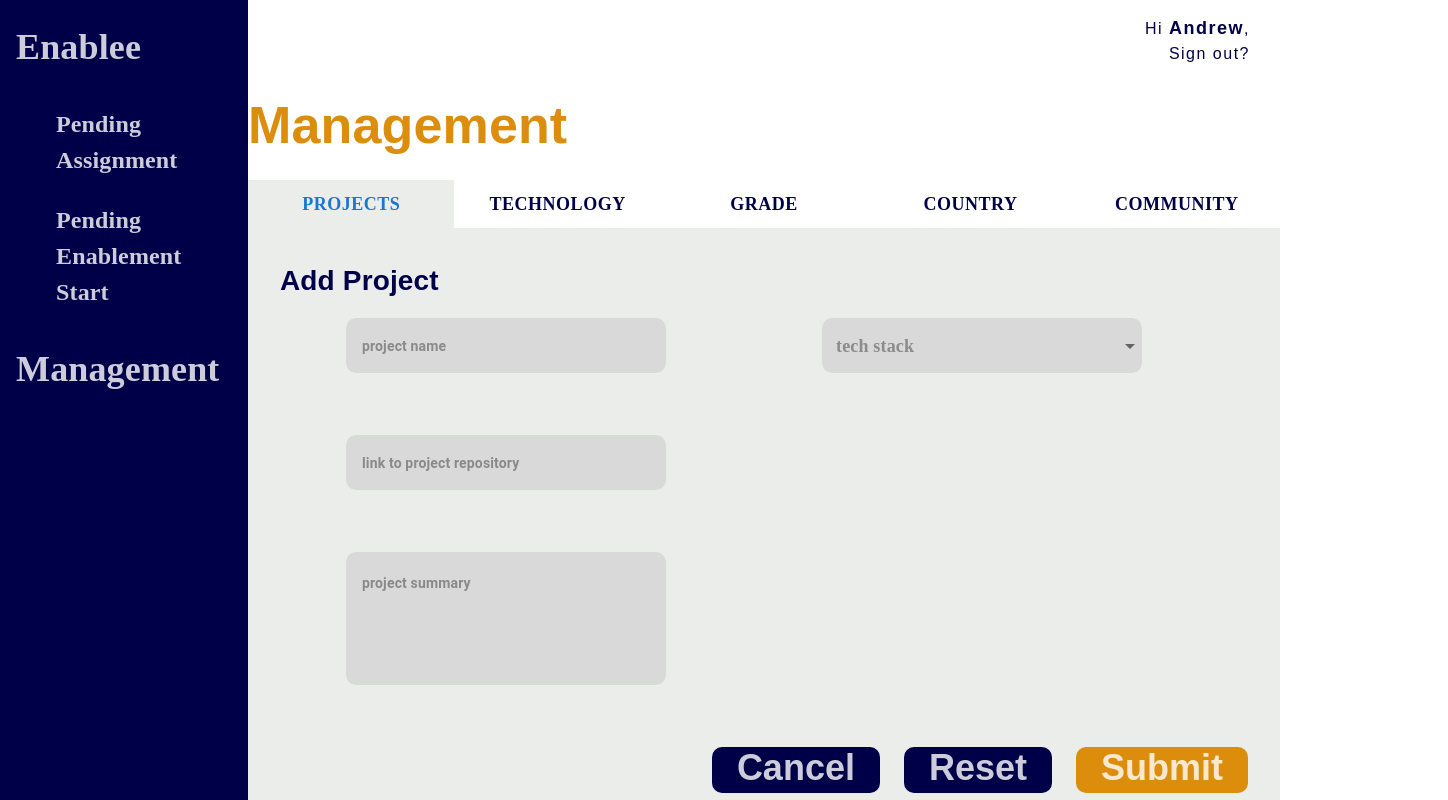
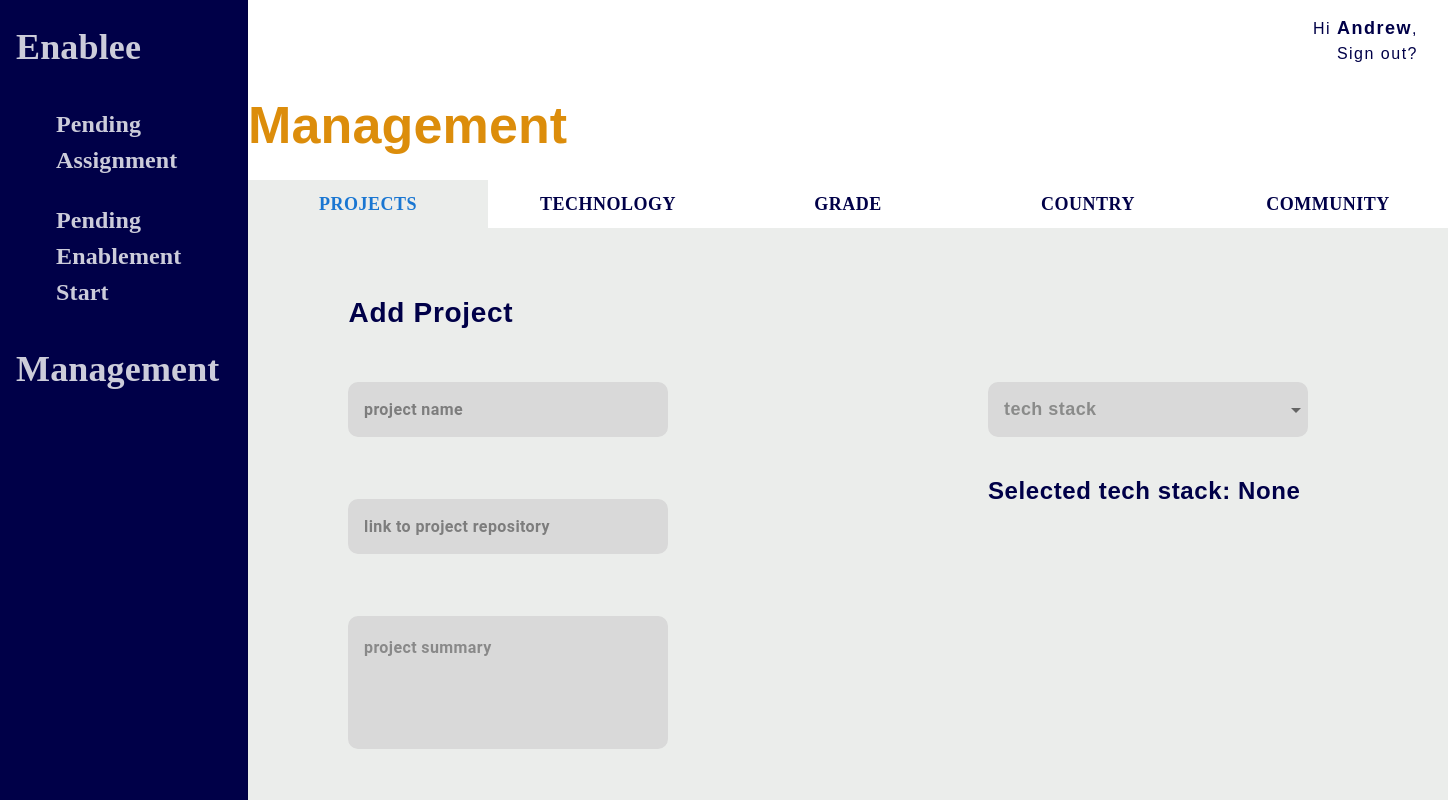
Before and after one commit to oscar-fernandez/flow-ui, a React (Vite) app: page /management in a window 1280 px wide. Shown: the top 800 px of the page, 1448 px wide, since content can reach past the window. Built offline with nearby package versions, Linux system fonts and the light colour scheme; a web font is replaced by a local one.

Commit message:
refactored form. added selected ts

```diff
--- a/src/components/FormComponent/FormComponent.css
+++ b/src/components/FormComponent/FormComponent.css
@@ -7,12 +7,20 @@
   width: 100%;
 }
 
+b {
+  color: "#8A8B8A";
+}
+
 h3 {
   color: #000048;
-  padding-top: 2rem;
-  margin-left: 2rem;
+  margin-left: auto;
+  margin-right: auto;
   font-size: 28px;
   font-weight: 900;
+  width: 66.5%;
+  letter-spacing: 0.025em;
+  padding-top: 4rem;
+  padding-bottom: 2rem;
 }
 
 .column {
@@ -68,3 +76,23 @@ option {
   font-weight: 700;
   color: #8a8b8a;
 }
+
+.placeholder {
+  font-weight: 700;
+  color: #8a8b8a;
+  font-size: large;
+  letter-spacing: 0.025em;
+}
+
+.selected-ts {
+  font-style: normal;
+  font-weight: 700;
+  font-size: 24px;
+  color: #000048;
+  margin-top: 2.25rem;
+  letter-spacing: 0.025em;
+  margin-left: auto;
+  margin-right: auto;
+  width: 80%;
+  overflow: break-word;
+}
--- a/src/components/FormComponent/FormComponent.tsx
+++ b/src/components/FormComponent/FormComponent.tsx
@@ -1,12 +1,13 @@
 import {
+  Box,
   FormControl,
-  InputLabel,
   MenuItem,
   Select,
   SelectChangeEvent,
   TextField,
 } from "@mui/material";
-import { useEffect, useState } from "react";
+import { useState } from "react";
+import ITechnology from "../../models/interfaces/ITechnology";
 import "./FormComponent.css";
 
 const inputStyle = (theme: any) => ({
@@ -21,99 +22,110 @@ const inputStyle = (theme: any) => ({
   input: {
     "&::placeholder": {
       fontWeight: "700",
-      fontSize: "14px",
+      fontSize: "16px",
+      color: "black",
+      letterSpacing: "0.025em",
+    },
+    "&:invalid": {
+      color: "red",
+      caretColor: "black",
     },
   },
   textarea: {
     "&::placeholder": {
       fontWeight: "700",
-      fontSize: "14px",
+      fontSize: "16px",
+      letterSpacing: "0.025em",
     },
   },
 });
 
 function FormComponent(props: any) {
+  const ts: ITechnology[] = [
+    { id: 0, name: "Java" },
+    { id: 1, name: "React" },
+    { id: 2, name: "SpringBoot" },
+    { id: 3, name: "Jenkins" },
+    { id: 4, name: "Docker" },
+    { id: 5, name: "Angular" },
+  ];
+
   const inputProps = {
     style: {
       padding: 0,
     },
     readOnly: props.readonly,
-    maxLength: 255,
   };
 
   const InputProps = {
     disableUnderline: true,
   };
 
-  const [techStack, setTechStack] = useState("");
+  //manages array of tech objects
+  const [techStack, setTechStack] = useState<ITechnology[]>([]);
 
-  const handleChange = (event: SelectChangeEvent) => {
-    setTechStack(event.target.value as string);
+  //manages array of string for select
+  const [techStackString, setTechStackString] = useState<string[]>([]);
+
+  const handleChange = (event: SelectChangeEvent<typeof techStackString>) => {
+    const {
+      target: { value },
+    } = event;
+    setTechStackString(typeof value === "string" ? value.split(",") : value);
   };
-
-  const [text, setText] = useState("");
-  const [errorMessage, setErrorMessage] = useState("");
-
-  const regexp = new RegExp("^[a-zA-Z0-9_]*$");
-
-  useEffect(() => {
-    if (!regexp.test(text)) {
-      setErrorMessage("error");
-    }
-  }, [text]);
-
-  useEffect(() => {
-    if (regexp.test(text)) {
-      setErrorMessage("");
-    }
-  }, [text, errorMessage]);
 
   return (
     <div className="form-component">
+      <div style={{ width: "50%" }}>
         <h3 data-testid="title">{props.title}</h3>
+      </div>
       <form>
         <div className="input-order">
           <div className="column">
+            <Box sx={{ color: "#8A8B8A" }}>
               <TextField
-              error={text.length > 0}
+                error
                 required
-              inputProps={inputProps}
+                inputProps={{
+                  ...inputProps,
+                  maxLength: 255,
+                  pattern: "^[a-zA-Z0-9_-]*$",
+                }}
                 InputProps={InputProps}
                 placeholder="project name"
                 variant="standard"
-              onChange={(e) => setText(e.target.value)}
                 sx={inputStyle}
+                autoComplete="off"
               />
               <TextField
                 error
                 required
                 inputProps={{
-                style: {
-                  padding: 0,
-                },
-                readOnly: props.readonly,
+                  ...inputProps,
                   pattern:
-                  "^(http(s)://.)[-a-zA-Z0-9@:%._+~#=]{2,256}.[a-z]{2,6}\b([-a-zA-Z0-9@:%_+.~#?&//=]*)$",
+                    "^(https://git.work.cognizant.studio/enablement/team-projects/\\S+)",
                 }}
                 InputProps={InputProps}
                 placeholder="link to project repository"
                 variant="standard"
                 sx={inputStyle}
+                autoComplete="off"
               />
               <TextField
+                error
+                required
                 multiline
                 rows={4}
                 inputProps={{
-                style: {
-                  padding: 0,
-                },
-                readOnly: props.readonly,
+                  ...inputProps,
                 }}
                 InputProps={InputProps}
                 placeholder="project summary"
                 variant="standard"
                 sx={inputStyle}
+                autoComplete="off"
               />
+            </Box>
           </div>
           <div className="column">
             <FormControl
@@ -130,25 +142,45 @@ function FormComponent(props: any) {
                 },
               }}
             >
-              <InputLabel>tech stack</InputLabel>
               <Select
                 required
+                multiple
                 variant="standard"
+                displayEmpty
                 disableUnderline
+                renderValue={(selected) => {
+                  if (selected.length === 0) {
+                    return <p className="placeholder">tech stack</p>;
+                  }
+
+                  return selected.join(", ");
+                }}
+                value={techStackString}
                 sx={{
                   backgroundColor: "#d9d9d9",
                   borderRadius: "10px",
                   width: "80%",
+                  marginLeft: "auto",
+                  marginRight: "auto",
+                  marginTop: "1rem",
                 }}
                 onChange={handleChange}
-                value={techStack}
-                label="Age"
               >
-                <MenuItem value={10}>Ten</MenuItem>
-                <MenuItem value={20}>Twenty</MenuItem>
-                <MenuItem value={30}>Thirty</MenuItem>
+                {/* itech as props */}
+                {ts.map((tech) => (
+                  <MenuItem value={tech.name} key={tech.id}>
+                    {tech.name}
+                  </MenuItem>
+                ))}
               </Select>
             </FormControl>
+            {techStackString.length > 0 ? (
+              <p className="selected-ts">
+                Selected tech stack: {techStackString.join(", ")}
+              </p>
+            ) : (
+              <p className="selected-ts">Selected tech stack: None</p>
+            )}
           </div>
         </div>
         <div className="buttons-margin">
--- a/src/pages/Management/ManagementView/ManagementView.tsx
+++ b/src/pages/Management/ManagementView/ManagementView.tsx
@@ -4,7 +4,7 @@ import ManagementTabs from "../ManagementTabsComponent/ManagementTabs";
 export default function ManagementView() {
   return (
     <>
-      <div>
+      <div className="page-section">
         <PageViewHeader pageTitle="Management" showPlus={false} />
         <ManagementTabs />
       </div>
```
Lines whose indentation alone changed are shown as unchanged.
